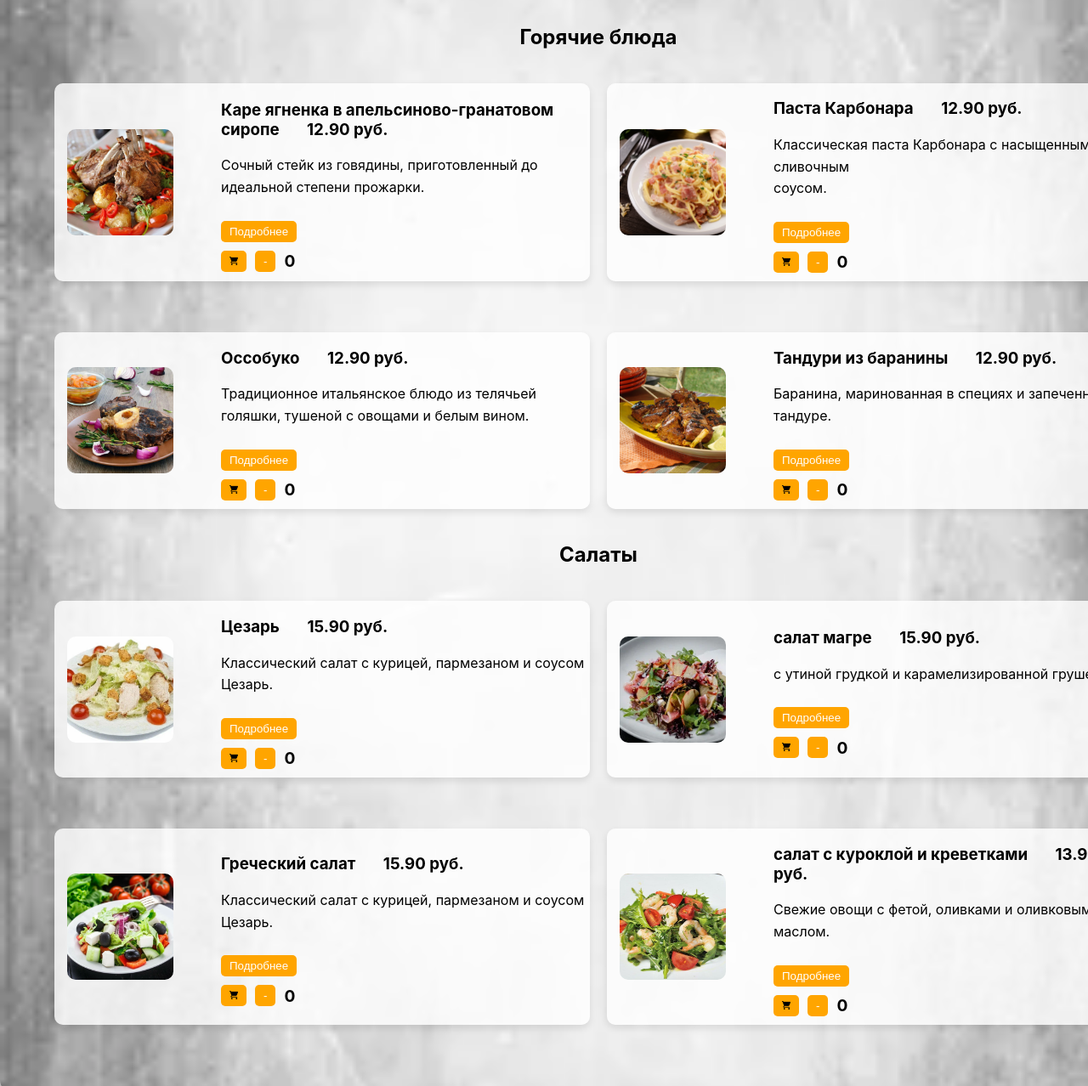
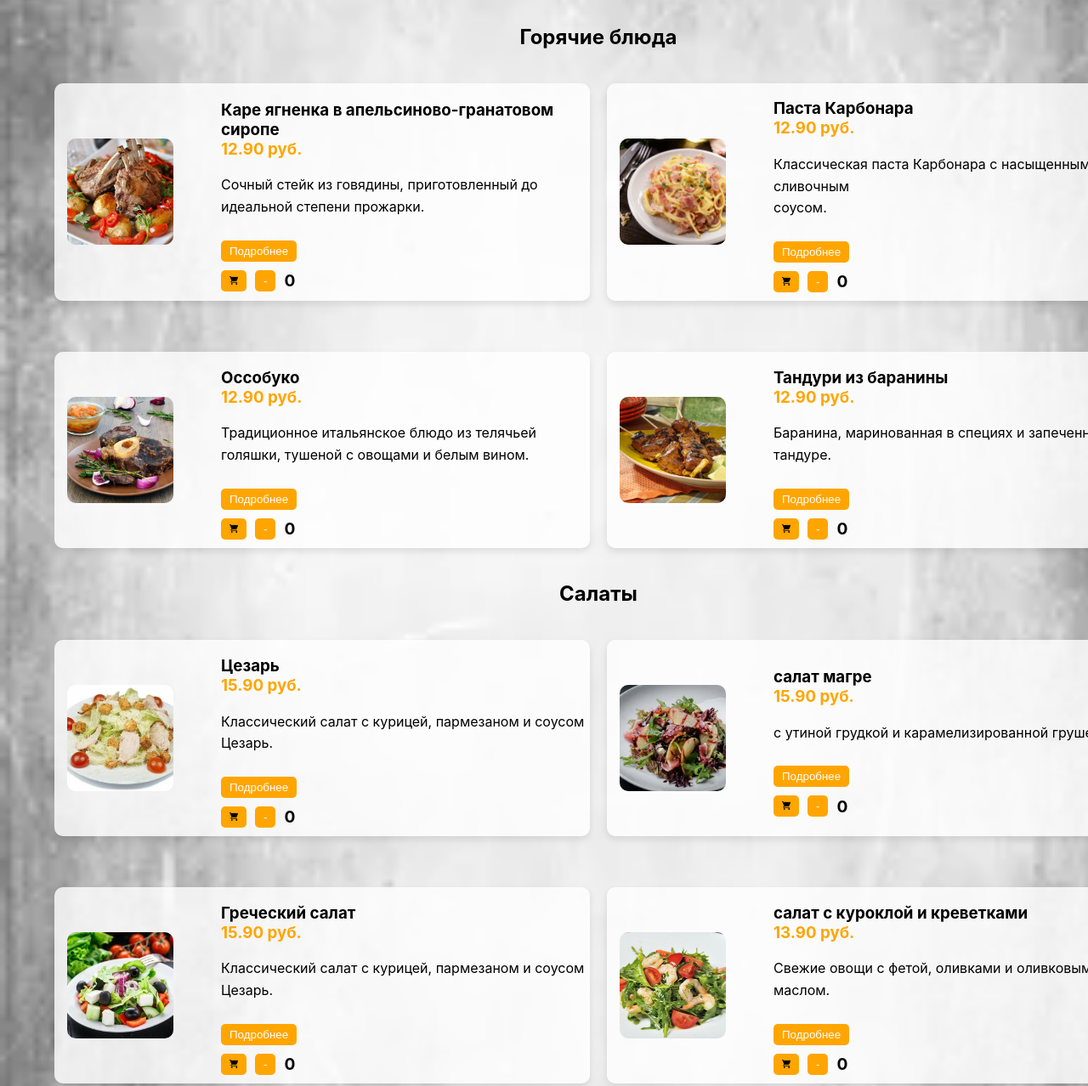
Before and after one commit to theMad-Max/LeBistro, a plain HTML site: page index.html in a window 1280 px wide. Shown: the part 1779-3057 px from the top of the page at 85% size. Drawn offline with Linux system fonts and the light colour scheme.

Commit message:
Add files via upload

```diff
--- a/index.html
+++ b/index.html
@@ -102,7 +102,7 @@
                 <div class="menu-item-text">
                     <h3 class="menu-item-heading">
                         <span class="menu-item-name">Каре ягненка в апельсиново-гранатовом сиропе</span>
-                        <span class="menu-item-price">12.90 руб.</span>
+                        <span class="menu-item-price"><br>12.90 руб.</span>
                     </h3>
                     <p class="menu-item-description">
                         Сочный стейк из говядины, приготовленный до идеальной степени прожарки.
@@ -124,7 +124,7 @@
                 <div class="menu-item-text">
                     <h3 class="menu-item-heading">
                         <span class="menu-item-name">Паста Карбонара</span>
-                        <span class="menu-item-price">12.90 руб.</span>
+                        <span class="menu-item-price"><br>12.90 руб.</span>
                     </h3>
                     <p class="menu-item-description">
                         Классическая паста Карбонара с насыщенным сливочным <br>соусом.
@@ -148,7 +148,7 @@
                 <div class="menu-item-text">
                     <h3 class="menu-item-heading">
                         <span class="menu-item-name">Оссобуко</span>
-                        <span class="menu-item-price">12.90 руб.</span>
+                        <span class="menu-item-price"><br>12.90 руб.</span>
                     </h3>
                     <p class="menu-item-description">
                         Традиционное итальянское блюдо из телячьей голяшки, тушеной с овощами и белым вином.
@@ -171,7 +171,7 @@
                 <div class="menu-item-text">
                     <h3 class="menu-item-heading">
                         <span class="menu-item-name">Тандури из баранины</span>
-                        <span class="menu-item-price">12.90 руб.</span>
+                        <span class="menu-item-price"><br>12.90 руб.</span>
                     </h3>
                     <p class="menu-item-description">
                         Баранина, маринованная в специях и запеченная в тандуре.
@@ -201,7 +201,7 @@
                 <div class="menu-item-text">
                     <h3 class="menu-item-heading">
                         <span class="menu-item-name">Цезарь</span>
-                        <span class="menu-item-price">15.90 руб.</span>
+                        <span class="menu-item-price"><br> 15.90 руб.</span>
                     </h3>
                     <p class="menu-item-description">
                         Классический салат с курицей, пармезаном и соусом Цезарь.
@@ -230,7 +230,7 @@
                 <div class="menu-item-text">
                     <h3 class="menu-item-heading">
                         <span class="menu-item-name">салат магре</span>
-                        <span class="menu-item-price">15.90 руб.</span>
+                        <span class="menu-item-price"><br>15.90 руб.</span>
                     </h3>
                     <p class="menu-item-description">
                         с утиной грудкой и карамелизированной грушей
@@ -256,7 +256,7 @@
                 <div class="menu-item-text">
                     <h3 class="menu-item-heading">
                         <span class="menu-item-name">Греческий салат</span>
-                        <span class="menu-item-price">15.90 руб.</span>
+                        <span class="menu-item-price"><br>15.90 руб.</span>
                     </h3>
                     <p class="menu-item-description">
                         Классический салат с курицей, пармезаном и соусом Цезарь.
@@ -281,7 +281,7 @@
                 <div class="menu-item-text">
                     <h3 class="menu-item-heading">
                         <span class="menu-item-name">салат с куроклой и креветками</span>
-                        <span class="menu-item-price">13.90 руб.</span>
+                        <span class="menu-item-price"><br>13.90 руб.</span>
                     </h3>
                     <p class="menu-item-description">
                         Свежие овощи с фетой, оливками и оливковым маслом.
@@ -338,7 +338,7 @@
     <section id="contacts" class="section-contacts">
         <div class="section-title">Контакты</div>
         <div class="section-content">Мы находимся по адресу: г. Гомель, ул. Советская 20, <br> Телефон:
-            <a href="tel:+1234567890">+375333081854</a>
+            <a href="tel:+375333081854">+375333081854</a>
              Email: <a href="mailto:info@lebistro.com">info@lebistro.com</div>
     </section>
 
--- a/styles.css
+++ b/styles.css
@@ -303,6 +303,10 @@ body {
 
 }
 
+.menu-item-price{
+  color: orange;
+}
+
 .menu-item {
   display: flex;
   align-items: center;
@@ -404,7 +408,7 @@ body {
 }
 
 .menu-item-text {
-  padding-left: 2em; /* Добавлено значение отступа слева */
+  padding-left: 2em;
 }
 
 .menu-item-price {
@@ -541,7 +545,7 @@ body {
   margin-bottom: 2em;
   border-radius: 15px;
   box-shadow: 0 4px 8px rgba(0, 0, 0, 0.3);
-
+  margin-left: -10px;
   overflow: hidden;
 }
 
```
